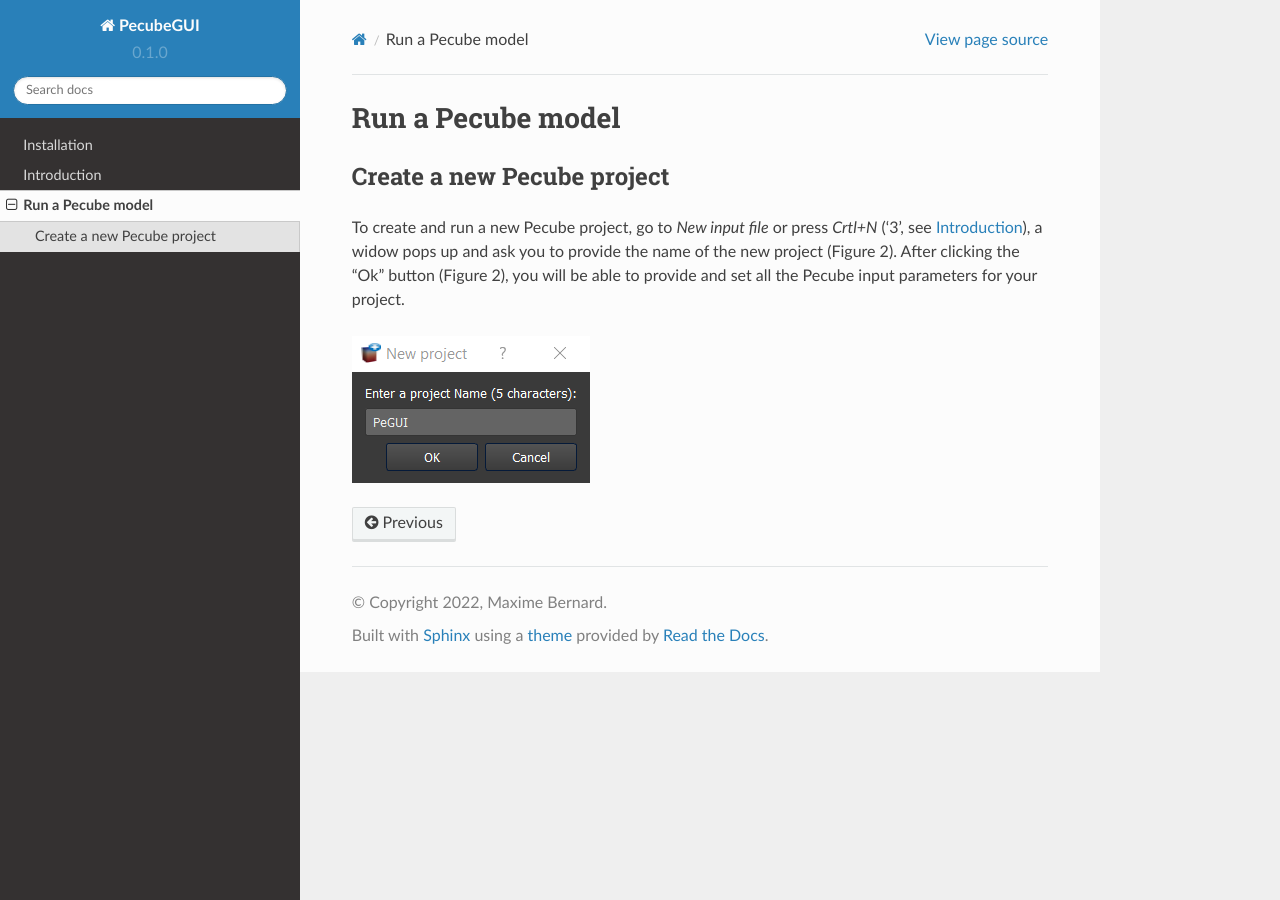
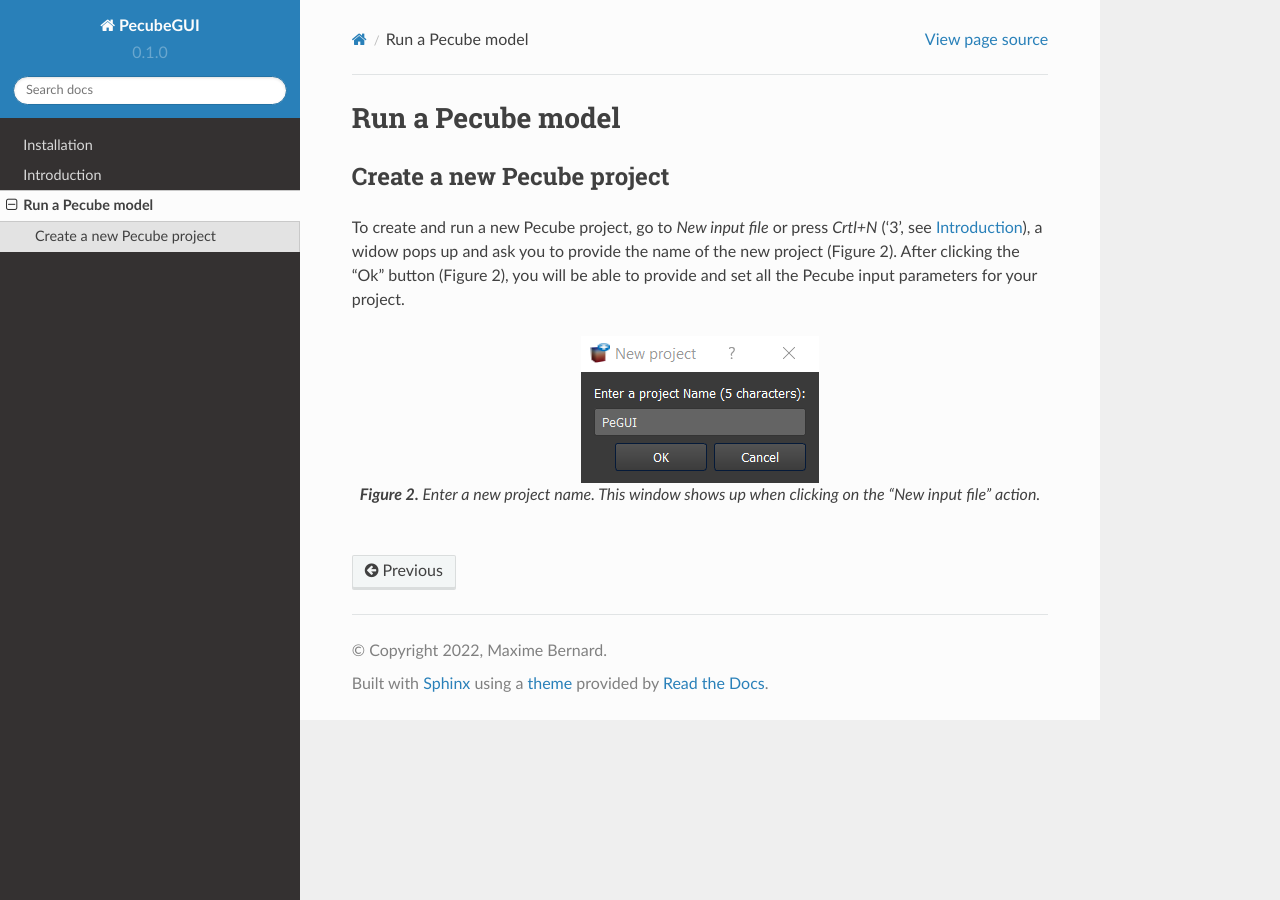
Before and after one commit to MBernAca/PecubeGUI_Doc, a Sphinx documentation site: the page built from docs/source/Run.rst, in a window 1280 px wide. Built offline with Sphinx 7.4.7 and the Read the Docs theme 2.0.0, drawn with Linux system fonts in a browser that asks for light colours; some of the changed lines change nothing that is shown.

Commit message:
Update Run.rst

```diff
--- a/docs/source/Run.rst
+++ b/docs/source/Run.rst
@@ -12,7 +12,6 @@ a widow pops up and ask you to provide the name of the new project (Figure 2). A
 you will be able to provide and set all the Pecube input parameters for your project.
 
 .. figure:: ../images/New_Project.png
+  :align: center
 
-  :align: center
-  :alt:
   **Figure 2.** Enter a new project name. This window shows up when clicking on the "New input file" action.
```
